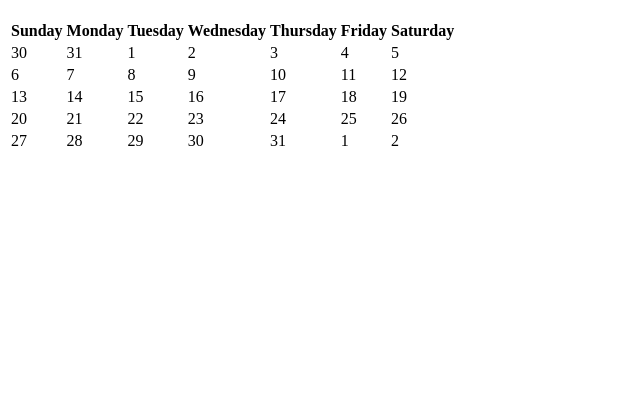
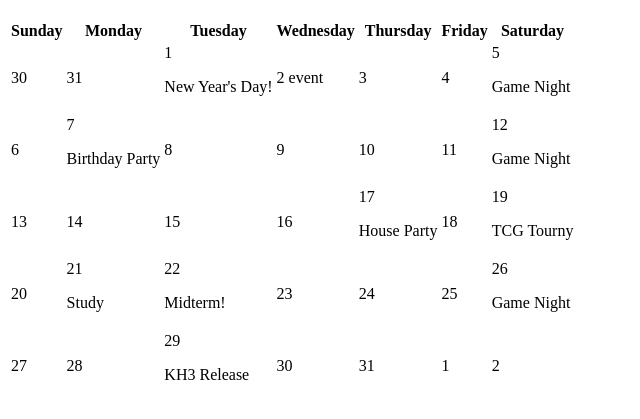
Before and after one commit to tmgravy/tmgravy.github.io, a plain HTML site: page assign_3/assignment3.html in a window 1280 px wide. Shown: the part 61-480 px from the top of the page, without its empty margins (0-640 px from the left). Drawn offline with Linux system fonts and the light colour scheme.

Commit message:
Update assignment3.html

```diff
--- a/assign_3/assignment3.html
+++ b/assign_3/assignment3.html
@@ -20,43 +20,63 @@
                 <tr>
                     <td>30</td>
                     <td>31</td>
-                    <td>1</td>
-                    <td>2</td>
+                    <td>1
+                        <p class="Event">New Year's Day!</p>
+                    </td>
+                    <td>2 event</td>
                     <td>3</td>
                     <td>4</td>
-                    <td>5</td>
+                    <td>5
+                        <p class="Event">Game Night</p>
+                    </td>
                 </tr>
                 <tr>
                     <td>6</td>
-                    <td>7</td>
+                    <td>7
+                        <p class="Event">Birthday Party</p>
+                    </td>
                     <td>8</td>
                     <td>9</td>
                     <td>10</td>
                     <td>11</td>
-                    <td>12</td>
+                    <td>12
+                        <p class="Event">Game Night</p>
+                    </td>
                 </tr>
                 <tr>
                     <td>13</td>
                     <td>14</td>
                     <td>15</td>
                     <td>16</td>
-                    <td>17</td>
+                    <td>17
+                        <p class="Event">House Party</p>
+                    </td>
                     <td>18</td>
-                    <td>19</td>
+                    <td>19
+                        <p class="Event">TCG Tourny</p>
+                    </td>
                 </tr>
                 <tr>
                     <td>20</td>
-                    <td>21</td>
-                    <td>22</td>
+                    <td>21
+                        <p class="Event">Study</p>
+                    </td>
+                    <td>22
+                        <p class="Event">Midterm!</p>
+                    </td>
                     <td>23</td>
                     <td>24</td>
                     <td>25</td>
-                    <td>26</td>
+                    <td>26
+                        <p class="Event">Game Night</p>
+                    </td>
                 </tr>
                 <tr>
                     <td>27</td>
                     <td>28</td>
-                    <td>29</td>
+                    <td>29
+                        <p class="Event">KH3 Release</p>
+                    </td>
                     <td>30</td>
                     <td>31</td>
                     <td>1</td>
```
